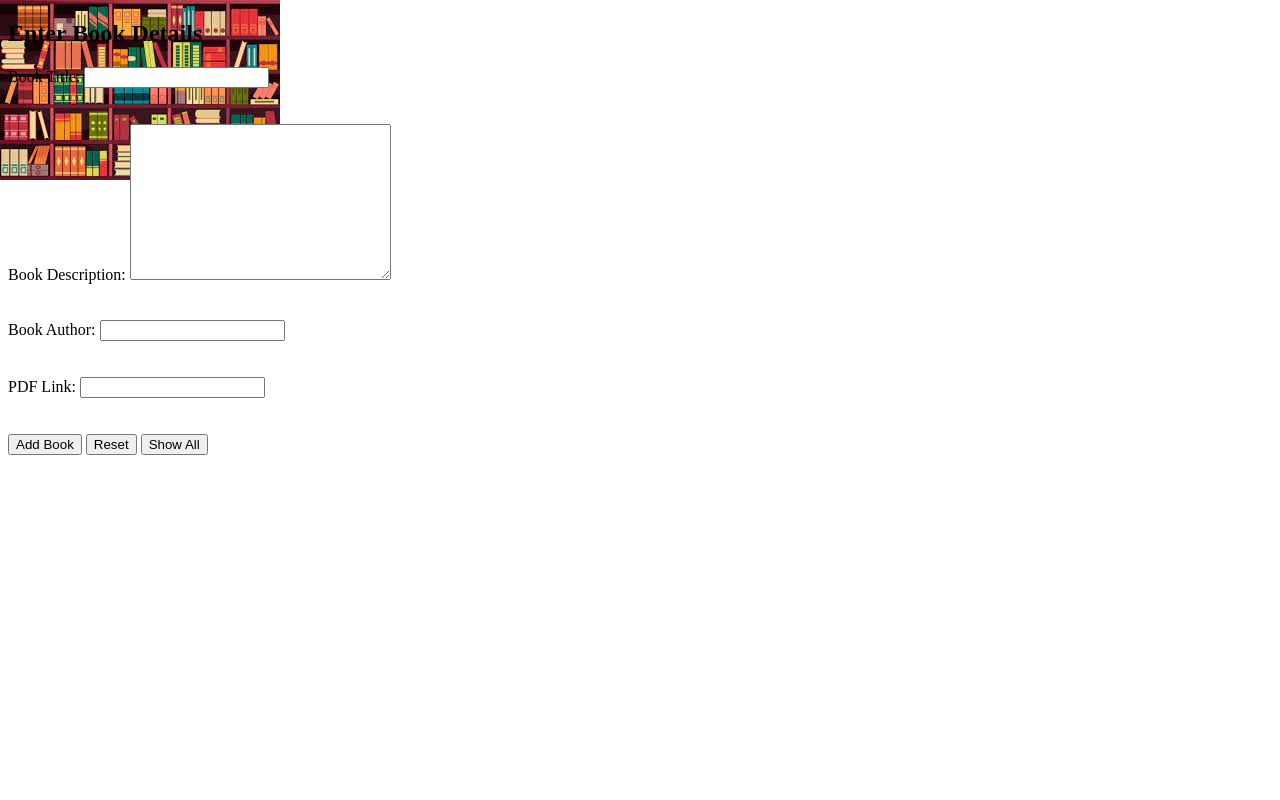
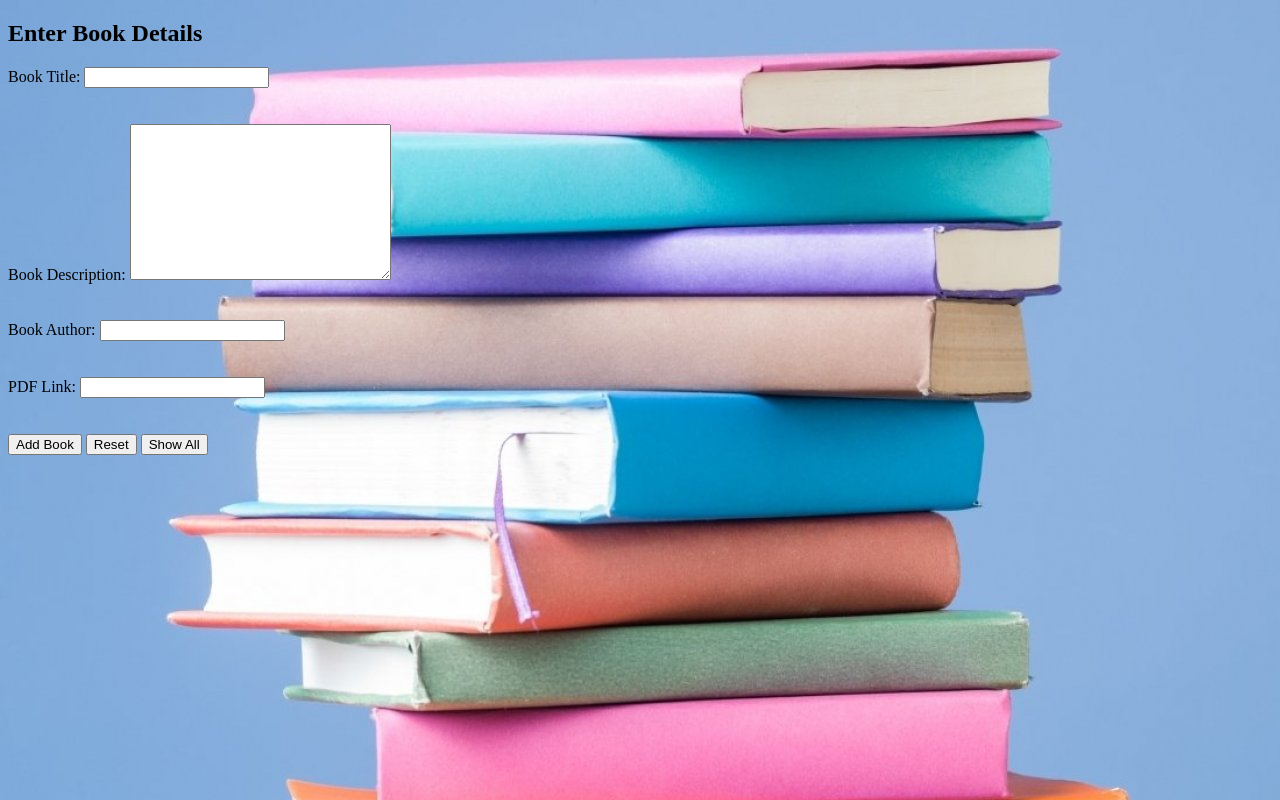
Before and after one commit to sohanisgreat/book-store, a plain HTML site: page index.html in a window 1280 px wide. Drawn offline with Linux system fonts and the light colour scheme.

Commit message:
Update style.css

```diff
--- a/style.css
+++ b/style.css
@@ -3,6 +3,6 @@
 }
 body
 {
-    background: url('./b3.jpeg') no-repeat;
+    background: url('./b2.jpg') no-repeat;
 
 }
```
